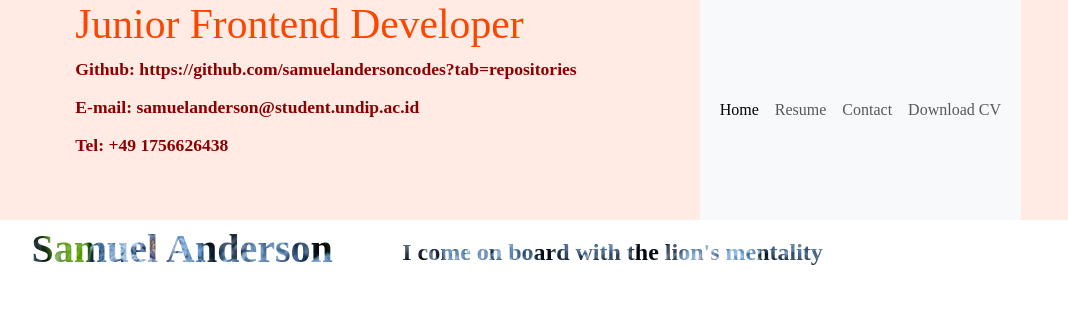
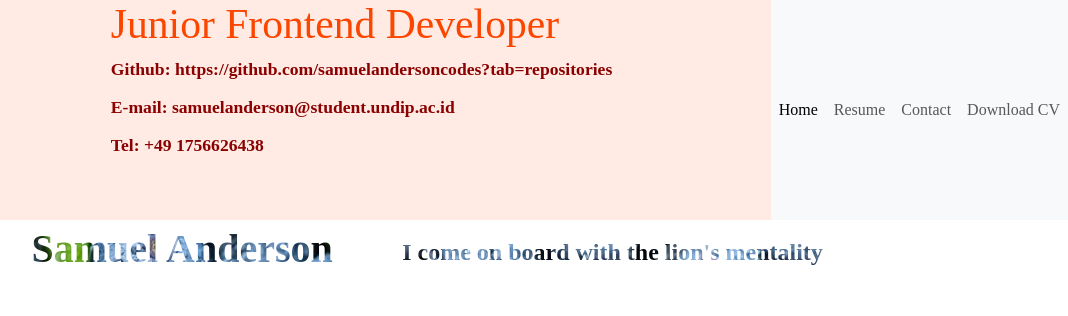
Before and after one commit to samuelandersoncodes/Samuel-Anderson, a plain HTML site: page index.html in a window 1280 px wide. Shown: the full height of the page, 212-1280 px from the left. Drawn offline with nearby package versions, Linux system fonts and the light colour scheme; a web font is replaced by a local one.

Commit message:
refactor: Refactor nav for alignment

```diff
--- a/assets/style.css
+++ b/assets/style.css
@@ -124,7 +124,7 @@ body {
 
 /* title styling */
 #title h1 {
-font-size: 260%;
+    font-size: 260%;
 }
 
 #title p {
@@ -132,4 +132,4 @@ font-size: 260%;
     font-weight: bold;
     line-height: 22px;
     color: darkred;
-    }
+}
--- a/index.html
+++ b/index.html
@@ -34,25 +34,37 @@
                     <p>Tel: +49 1756626438</p>
                 </div>
             </div>
-            <div class="sub-header sub-header3">
-                <nav class="navbar navbar-expand-md bg-body-tertiary">
-                    <div class="container-fluid">
+            <nav class="navbar navbar-expand-lg bg-body-tertiary">
                 <button class="navbar-toggler" type="button" data-bs-toggle="collapse"
-                            data-bs-target="#navbarNavAltMarkup" aria-controls="navbarNavAltMarkup" aria-expanded="true"
+                    data-bs-target="#navbarNavAltMarkup" aria-controls="navbarNavAltMarkup" aria-expanded="false"
                     aria-label="Toggle navigation">
                     <span class="navbar-toggler-icon"></span>
                 </button>
                 <div class="collapse navbar-collapse" id="navbarNavAltMarkup">
-                            <div class="navbar-nav">
-                                <a class="nav-link active" aria-current="page" href="#">Home</a>
-                                <a class="nav-link" href="#">Resume</a>
-                                <a class="nav-link" href="#">Contact</a>
-                                <a class="nav-link" href="#">Download CV</a>
-                            </div>
-                        </div>
+                    <ul id="nav" class="navbar-nav">
+                        <li class="nav-item-active">
+                            <a class="nav-link active" aria-current="page" href="#">
+                                Home
+                            </a>
+                        </li>
+                        <li class="nav-item">
+                            <a class="nav-link" href="#">
+                                Resume
+                            </a>
+                        </li>
+                        <li class="nav-item">
+                            <a class="nav-link" href="#">
+                                Contact
+                            </a>
+                        </li>
+                        <li class="nav-item">
+                            <a class="nav-link" href="#">
+                                Download CV
+                            </a>
+                        </li>
+                    </ul>
                 </div>
             </nav>
-            </div>
             <div id="name">
                 <h2 class="heading-font">
                     Samuel Anderson
```
Lines whose indentation alone changed are shown as unchanged.
